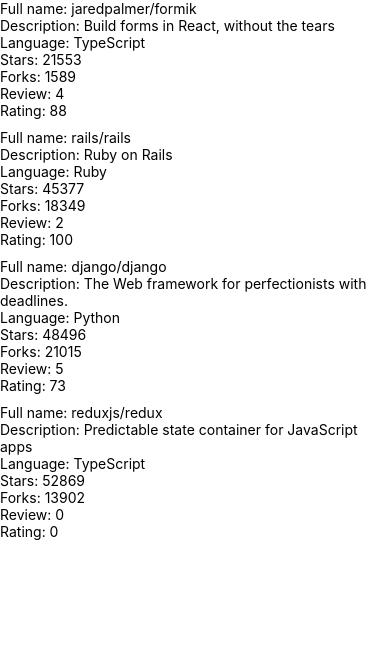
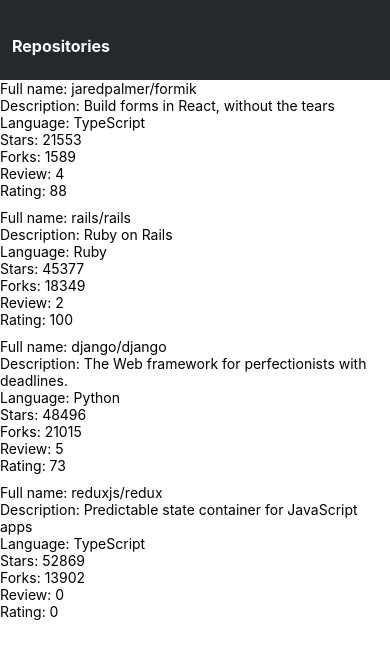
Before and after one commit to mercurywang/submission, a React Native app in the folder part10/rate-repository-app/: screen / in a window 390 px wide. Shown: the top 658 px of the page. Built offline with nearby package versions, Linux system fonts and the light colour scheme.

Commit message:
feat: exercise 10.4

```diff
--- /dev/null
+++ b/part10/rate-repository-app/src/components/AppBar.jsx
@@ -0,0 +1,22 @@
+import { View, StyleSheet } from 'react-native';
+import theme from '../theme';
+import AppBarTab from './AppBarTab';
+
+const styles = StyleSheet.create({
+  container: {
+    padding: 12,
+    paddingTop: 36,
+    paddingBottom: 24,
+    backgroundColor: theme.colors.appBar
+  }
+});
+
+const AppBar = (props) => {
+  return (
+    <View style={styles.container}>
+      <AppBarTab {...props} />
+    </View>
+  );
+};
+
+export default AppBar;
--- /dev/null
+++ b/part10/rate-repository-app/src/components/AppBarTab.jsx
@@ -0,0 +1,18 @@
+import { Pressable, Alert } from 'react-native';
+import Text from './Text';
+
+const AppBarTab = (props) => {
+  const handlePress = () => {
+    Alert.alert('pressed app bar tab');
+  };
+
+  return (
+    <Pressable onPress={handlePress}>
+      <Text fontWeight="bold" fontSize="subheading" color="textWhite">
+        {props.title}
+      </Text>
+    </Pressable>
+  );
+};
+
+export default AppBarTab;
--- a/part10/rate-repository-app/src/components/Main.jsx
+++ b/part10/rate-repository-app/src/components/Main.jsx
@@ -1,6 +1,7 @@
 import Constants from 'expo-constants';
 import { StyleSheet, View } from 'react-native';
 import RepositoryList from './RepositoryList';
+import AppBar from './AppBar';
 
 const styles = StyleSheet.create({
   container: {
@@ -13,6 +14,7 @@
 const Main = () => {
   return (
     <View style={styles.container}>
+      <AppBar title="Repositories" />
       <RepositoryList />
     </View>
   );
--- /dev/null
+++ b/part10/rate-repository-app/src/components/Text.jsx
@@ -0,0 +1,43 @@
+import { Text as NativeText, StyleSheet } from 'react-native';
+
+import theme from '../theme';
+
+const styles = StyleSheet.create({
+  text: {
+    color: theme.colors.textPrimary,
+    fontSize: theme.fontSizes.body,
+    fontFamily: theme.fonts.main,
+    fontWeight: theme.fontWeights.normal
+  },
+  colorTextSecondary: {
+    color: theme.colors.textSecondary
+  },
+  colorPrimary: {
+    color: theme.colors.primary
+  },
+  colorWhite: {
+    color: theme.colors.white
+  },
+  fontSizeSubheading: {
+    fontSize: theme.fontSizes.subheading
+  },
+  fontWeightBold: {
+    fontWeight: theme.fontWeights.bold
+  }
+});
+
+const Text = ({ color, fontSize, fontWeight, style, ...props }) => {
+  const textStyle = [
+    styles.text,
+    color === 'textSecondary' && styles.colorTextSecondary,
+    color === 'primary' && styles.colorPrimary,
+    color === 'textWhite' && styles.colorWhite,
+    fontSize === 'subheading' && styles.fontSizeSubheading,
+    fontWeight === 'bold' && styles.fontWeightBold,
+    style
+  ];
+
+  return <NativeText style={textStyle} {...props} />;
+};
+
+export default Text;
--- /dev/null
+++ b/part10/rate-repository-app/src/theme.js
@@ -0,0 +1,22 @@
+const theme = {
+  colors: {
+    textPrimary: '#24292e',
+    textSecondary: '#586069',
+    primary: '#0366d6',
+    white: '#fff',
+    appBar: '#24292e'
+  },
+  fontSizes: {
+    body: 14,
+    subheading: 16
+  },
+  fonts: {
+    main: 'System'
+  },
+  fontWeights: {
+    normal: '400',
+    bold: '700'
+  }
+};
+
+export default theme;
```
